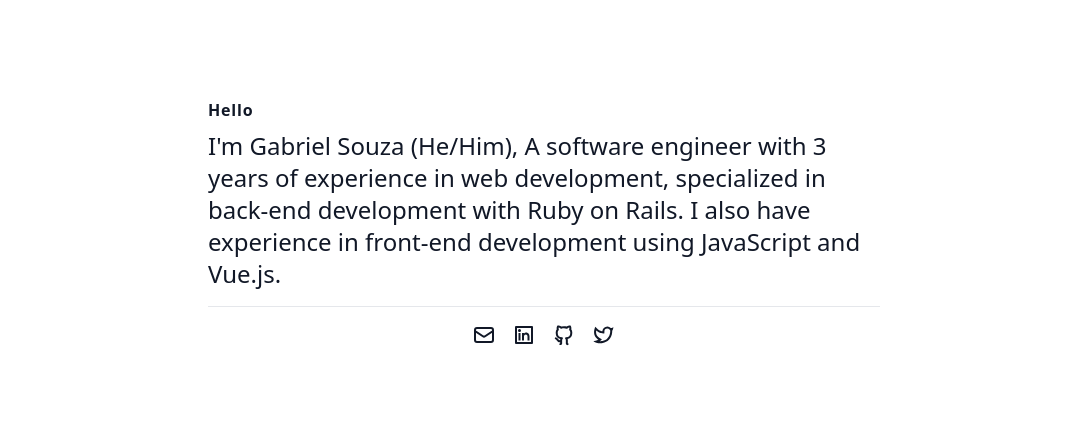
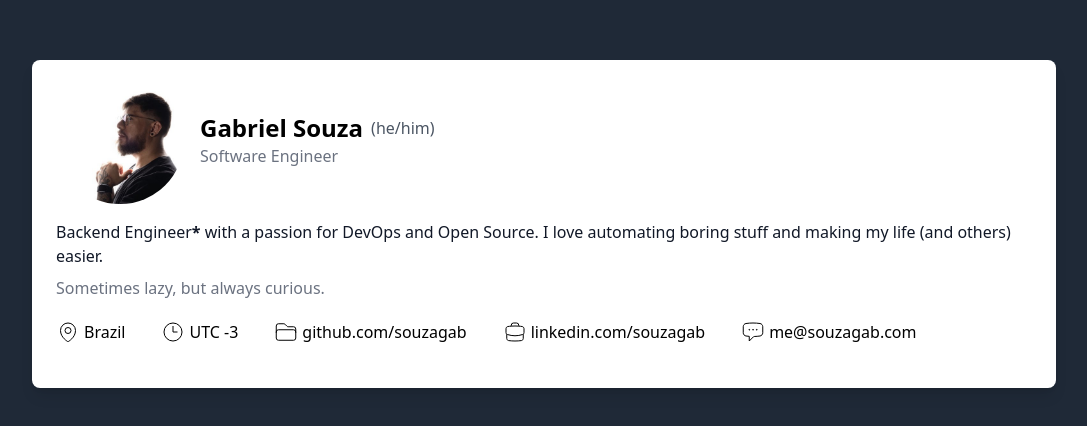
Before and after one commit to souzagab/www, a website built with Vite: page index.html in a window 1280 px wide. Shown: the part 176-602 px from the top of the page, without its empty margins (96-1183 px from the left). Built offline with nearby package versions, Linux system fonts and the light colour scheme; some packages are replaced by stand-ins of ours.

Commit message:
0.2.0 (#5)
* chore: update dependencies

* chore: add static images

* refactor: update layout

* chore: add auto-changelong to dev deps

* v0.2.0

```diff
--- a/index.html
+++ b/index.html
@@ -1,3 +1,4 @@
+
 <!DOCTYPE html>
 <html lang="en">
 
@@ -26,68 +27,74 @@
 </head>
 
 <body>
-  <section class="flex h-screen bg-white dark:bg-gray-800 antialiased px-4">
-    <div class="m-auto text-gray-900 dark:text-white">
-      <div class="max-w-2xl content">
-        <div class="font-sans my-2">
-          <span class="text:1x1 tracking-wider font-semibold">Hello</span>
+  <main class="flex justify-center items-center h-screen bg-cover bg-gray-800">
+    <div class="rounded-lg shadow-lg overflow-hidden max-w-5xl mx-auto">
+      <div class="px-6 py-4 bg-white">
+        <div class="flex items-center">
+          <div class="w-32 h-32 rounded-full overflow-hidden">
+            <img src="./assets/images/profile.jpeg" alt="Profile picture" class="w-full h-full object-cover">
+          </div>
+          <div class="ml-4">
+            <div class="flex items-center items-strech">
+              <p class="text-ellipsis text-2xl font-semibold">Gabriel Souza </p>
+              <span class="mx-2 text-gray-600">(he/him)</span>
+            </div>
+            <p class="text-gray-500">Software Engineer</p>
+          </div>
         </div>
-        <span class="lg:text-2xl text-x1 antialiased">
-          I'm Gabriel Souza <a href="https://www.mypronouns.org/he-him" target="_blank">(He/Him)</a>,
-        </span>
-
-        <span class="lg:text-2xl text-x1 antialiased">
-          A software engineer with 3 years of experience in web development, specialized in back-end development with Ruby on Rails.
-        </span>
-
-        <span class="lg:text-2xl text-x1 antialiased">
-          I also have experience in front-end development using JavaScript and Vue.js.
-        </span>
-      </div>
-
-
-
-      <div class="my-3">
-        <hr class="my-4">
-
-        <div class="flex justify-center">
-          <a class="mx-2" href="mailto:me@souzagab.com" title="me@souzagab.com" target="_blank">
-            <svg class="stroke-current h-6 w-6" xmlns="http://www.w3.org/2000/svg" fill="none" viewBox="0 0 24 24" stroke="currentColor" stroke-width="2">
-              <path stroke-linecap="round" stroke-linejoin="round" d="M3 8l7.89 5.26a2 2 0 002.22 0L21 8M5 19h14a2 2 0 002-2V7a2 2 0 00-2-2H5a2 2 0 00-2 2v10a2 2 0 002 2z" />
+        <div class="mt-4">
+          <span class="text-gray-900">
+            Backend Engineer<span class="cursor-help font-semibold">*</span> with a passion for DevOps and Open Source. I love automating boring stuff and making my life (and others) easier.
+          </span>
+          <p class="text-gray-500 mt-2">
+            Sometimes lazy, but always curious.
+          </p>
+        </div>
+        <div class="mt-5 mb-2 flex text-black flex-wrap">
+          <div class="flex mr-9 mb-2 sm:mb-5">
+            <svg xmlns="http://www.w3.org/2000/svg" fill="none" viewBox="0 0 24 24" strokeWidth={1.5} stroke="currentColor"
+              class="w-6 h-6 mr-1">
+              <path strokeLinecap="round" strokeLinejoin="round" d="M15 10.5a3 3 0 11-6 0 3 3 0 016 0z" />
+              <path strokeLinecap="round" strokeLinejoin="round"
+                d="M19.5 10.5c0 7.142-7.5 11.25-7.5 11.25S4.5 17.642 4.5 10.5a7.5 7.5 0 1115 0z" />
             </svg>
-          </a>
-
-          <a class="mx-2" href="https://www.linkedin.com/in/souzagab/" title="linkedin.com/in/souzagab/" target="_blank">
-            <svg class="fill-current stroke-current h-6 w-6" stroke-width="0" viewBox="0 0 24 24" fill="none" xmlns="http://www.w3.org/2000/svg">
-              <g>
-                <path fill="none" d="M0 0h24v24H0z"></path>
-                <path d="M4 3h16a1 1 0 0 1 1 1v16a1 1 0 0 1-1 1H4a1 1 0 0 1-1-1V4a1 1 0 0 1 1-1zm1 2v14h14V5H5zm2.5 4a1.5 1.5 0 1 1 0-3 1.5 1.5 0 0 1 0 3zm-1 1h2v7.5h-2V10zm5.5.43c.584-.565 1.266-.93 2-.93 2.071 0 3.5 1.679 3.5 3.75v4.25h-2v-4.25a1.75 1.75 0 0 0-3.5 0v4.25h-2V10h2v.43z"></path>
-              </g>
+            <p class="text-center">Brazil</p>
+          </div>
+          <div class="flex mr-9 mb-2 sm:mb-5">
+            <svg xmlns="http://www.w3.org/2000/svg" fill="none" viewBox="0 0 24 24" strokeWidth={1.5} stroke="currentColor"
+              class="w-6 h-6 mr-1">
+              <path strokeLinecap="round" strokeLinejoin="round" d="M12 6v6h4.5m4.5 0a9 9 0 11-18 0 9 9 0 0118 0z" />
             </svg>
-          </a>
-
-          <a class="mx-2" href="https://github.com/souzagab" title="github.com/souzagab" target="_blank">
-            <svg class="fill-current stroke-current h-6 w-6" stroke-width="0" viewBox="0 0 24 24" fill="none" xmlns="http://www.w3.org/2000/svg">
-              <g>
-                <path fill="none" d="M0 0h24v24H0z"></path>
-                <path fill-rule="nonzero" d="M5.883 18.653c-.3-.2-.558-.455-.86-.816a50.32 50.32 0 0 1-.466-.579c-.463-.575-.755-.84-1.057-.949a1 1 0 0 1 .676-1.883c.752.27 1.261.735 1.947 1.588-.094-.117.34.427.433.539.19.227.33.365.44.438.204.137.587.196 1.15.14.023-.382.094-.753.202-1.095C5.38 15.31 3.7 13.396 3.7 9.64c0-1.24.37-2.356 1.058-3.292-.218-.894-.185-1.975.302-3.192a1 1 0 0 1 .63-.582c.081-.024.127-.035.208-.047.803-.123 1.937.17 3.415 1.096A11.731 11.731 0 0 1 12 3.315c.912 0 1.818.104 2.684.308 1.477-.933 2.613-1.226 3.422-1.096.085.013.157.03.218.05a1 1 0 0 1 .616.58c.487 1.216.52 2.297.302 3.19.691.936 1.058 2.045 1.058 3.293 0 3.757-1.674 5.665-4.642 6.392.125.415.19.879.19 1.38a300.492 300.492 0 0 1-.012 2.716 1 1 0 0 1-.019 1.958c-1.139.228-1.983-.532-1.983-1.525l.002-.446.005-.705c.005-.708.007-1.338.007-1.998 0-.697-.183-1.152-.425-1.36-.661-.57-.326-1.655.54-1.752 2.967-.333 4.337-1.482 4.337-4.66 0-.955-.312-1.744-.913-2.404a1 1 0 0 1-.19-1.045c.166-.414.237-.957.096-1.614l-.01.003c-.491.139-1.11.44-1.858.949a1 1 0 0 1-.833.135A9.626 9.626 0 0 0 12 5.315c-.89 0-1.772.119-2.592.35a1 1 0 0 1-.83-.134c-.752-.507-1.374-.807-1.868-.947-.144.653-.073 1.194.092 1.607a1 1 0 0 1-.189 1.045C6.016 7.89 5.7 8.694 5.7 9.64c0 3.172 1.371 4.328 4.322 4.66.865.097 1.201 1.177.544 1.748-.192.168-.429.732-.429 1.364v3.15c0 .986-.835 1.725-1.96 1.528a1 1 0 0 1-.04-1.962v-.99c-.91.061-1.662-.088-2.254-.485z">
-                </path>
-              </g>
+            <a href="https://www.google.com/search?q=timezone+america%2Fsao_paulo" target="_blank" class="text-decoration-none text-center">UTC -3</a>
+          </div>
+          <div class="flex mr-9 mb-2 sm:mb-5">
+            <svg xmlns="http://www.w3.org/2000/svg" fill="none" viewBox="0 0 24 24" strokeWidth={1.5} stroke="currentColor"
+              class="w-6 h-6 mr-1">
+              <path strokeLinecap="round" strokeLinejoin="round"
+                d="M2.25 12.75V12A2.25 2.25 0 014.5 9.75h15A2.25 2.25 0 0121.75 12v.75m-8.69-6.44l-2.12-2.12a1.5 1.5 0 00-1.061-.44H4.5A2.25 2.25 0 002.25 6v12a2.25 2.25 0 002.25 2.25h15A2.25 2.25 0 0021.75 18V9a2.25 2.25 0 00-2.25-2.25h-5.379a1.5 1.5 0 01-1.06-.44z" />
             </svg>
-          </a>
-
-          <a class="mx-2" href="https://twitter.com/souzagab/" title="twitter.com/souzagab/" target="_blank">
-            <svg class="fill-current stroke-current h-6 w-6" stroke-width="0" viewBox="0 0 24 24" fill="none" xmlns="http://www.w3.org/2000/svg">
-              <g>
-                <path fill="none" d="M0 0h24v24H0z"></path>
-                <path fill-rule="nonzero" d="M15.3 5.55a2.9 2.9 0 0 0-2.9 2.847l-.028 1.575a.6.6 0 0 1-.68.583l-1.561-.212c-2.054-.28-4.022-1.226-5.91-2.799-.598 3.31.57 5.603 3.383 7.372l1.747 1.098a.6.6 0 0 1 .034.993L7.793 18.17c.947.059 1.846.017 2.592-.131 4.718-.942 7.855-4.492 7.855-10.348 0-.478-1.012-2.141-2.94-2.141zm-4.9 2.81a4.9 4.9 0 0 1 8.385-3.355c.711-.005 1.316.175 2.669-.645-.335 1.64-.5 2.352-1.214 3.331 0 7.642-4.697 11.358-9.463 12.309-3.268.652-8.02-.419-9.382-1.841.694-.054 3.514-.357 5.144-1.55C5.16 15.7-.329 12.47 3.278 3.786c1.693 1.977 3.41 3.323 5.15 4.037 1.158.475 1.442.465 1.973.538z"></path>
-              </g>
+            <a href="https://github.com/souzagab" target="_blank" class="text-decoration-none text-center">github.com/souzagab</a>
+          </div>
+          <div class="flex mr-9 mb-2 sm:mb-5">
+            <svg xmlns="http://www.w3.org/2000/svg" fill="none" viewBox="0 0 24 24" strokeWidth={1.5} stroke="currentColor"
+              class="w-6 h-6 mr-1">
+              <path strokeLinecap="round" strokeLinejoin="round"
+                d="M20.25 14.15v4.25c0 1.094-.787 2.036-1.872 2.18-2.087.277-4.216.42-6.378.42s-4.291-.143-6.378-.42c-1.085-.144-1.872-1.086-1.872-2.18v-4.25m16.5 0a2.18 2.18 0 00.75-1.661V8.706c0-1.081-.768-2.015-1.837-2.175a48.114 48.114 0 00-3.413-.387m4.5 8.006c-.194.165-.42.295-.673.38A23.978 23.978 0 0112 15.75c-2.648 0-5.195-.429-7.577-1.22a2.016 2.016 0 01-.673-.38m0 0A2.18 2.18 0 013 12.489V8.706c0-1.081.768-2.015 1.837-2.175a48.111 48.111 0 013.413-.387m7.5 0V5.25A2.25 2.25 0 0013.5 3h-3a2.25 2.25 0 00-2.25 2.25v.894m7.5 0a48.667 48.667 0 00-7.5 0M12 12.75h.008v.008H12v-.008z" />
             </svg>
-          </a>
+            <a href="https://linkedin.com/in/souzagab" target="_blank" class="text-decoration-none text-center">linkedin.com/souzagab</a>
+          </div>
+          <div class="flex mr-9 mb-2">
+            <svg xmlns="http://www.w3.org/2000/svg" fill="none" viewBox="0 0 24 24" strokeWidth={1.5} stroke="currentColor"
+              class="w-6 h-6 mr-1">
+              <path strokeLinecap="round" strokeLinejoin="round"
+                d="M8.625 9.75a.375.375 0 11-.75 0 .375.375 0 01.75 0zm0 0H8.25m4.125 0a.375.375 0 11-.75 0 .375.375 0 01.75 0zm0 0H12m4.125 0a.375.375 0 11-.75 0 .375.375 0 01.75 0zm0 0h-.375m-13.5 3.01c0 1.6 1.123 2.994 2.707 3.227 1.087.16 2.185.283 3.293.369V21l4.184-4.183a1.14 1.14 0 01.778-.332 48.294 48.294 0 005.83-.498c1.585-.233 2.708-1.626 2.708-3.228V6.741c0-1.602-1.123-2.995-2.707-3.228A48.394 48.394 0 0012 3c-2.392 0-4.744.175-7.043.513C3.373 3.746 2.25 5.14 2.25 6.741v6.018z" />
+            </svg>
+            <a href="mailto:me@souzagab.com" class="text-decoration-none text-center">me@souzagab.com</a>
+          </div>
         </div>
       </div>
     </div>
-  </section>
+  </main>
 
   <script type="module" src="/main.js"></script>
 </body>
--- a/package.json
+++ b/package.json
@@ -1,6 +1,6 @@
 {
   "name": "souzagab.com",
-  "version": "0.1.1",
+  "version": "0.2.0",
   "description": "Personal Website",
   "repository": "https://github.com/souzagab/www",
   "author": "Gabriel S. <thesouzagab@gmail.com>",
@@ -8,9 +8,11 @@
   "scripts": {
     "dev": "vite",
     "build": "vite build",
-    "preview": "vite preview"
+    "preview": "vite preview",
+    "version": "auto-changelog -p && git add CHANGELOG.md"
   },
   "devDependencies": {
+    "auto-changelog": "^2.4.0",
     "vite": "^2.7.2",
     "vite-plugin-html": "^2.1.1",
     "vite-plugin-windicss": "^1.6.1",
```
Also changed, not shown: CHANGELOG.md, assets/images/profile.jpeg (added), 1 other file.
